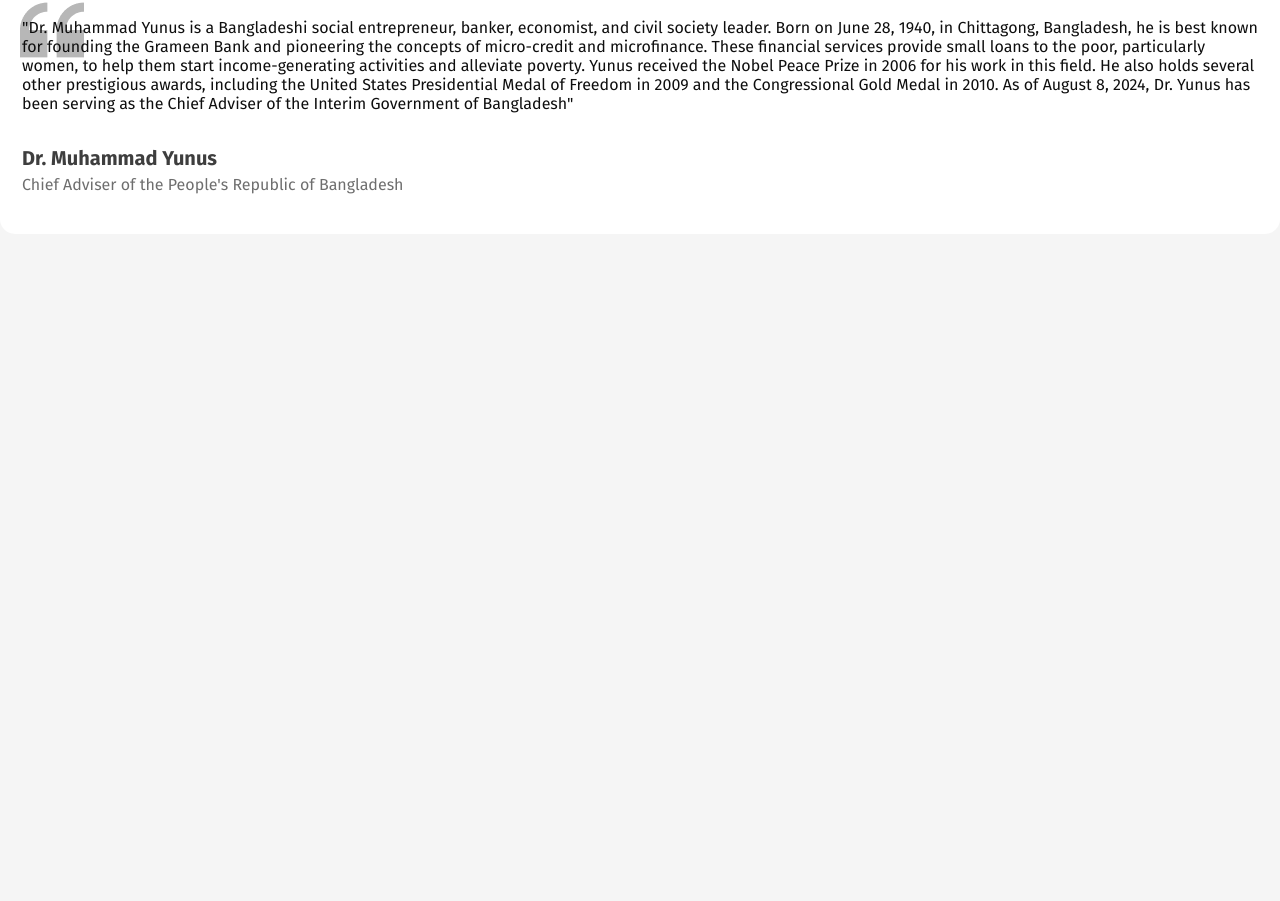
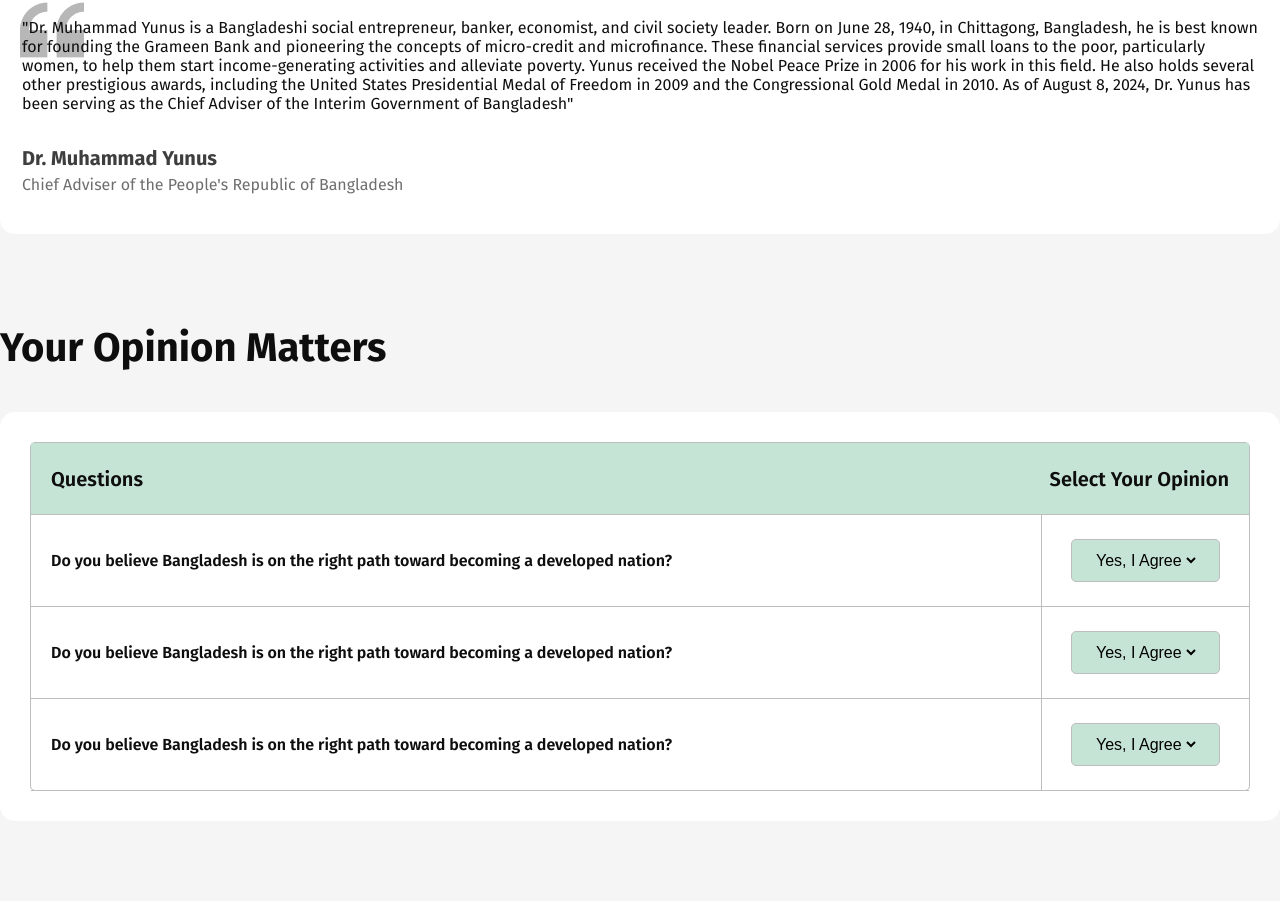
Before and after one commit to ahmedinfa/Batch_11-Assignment_01, a plain HTML site: page index.html in a window 1280 px wide. Shown: the part 1795-2696 px from the top of the page. Before the commit the page ends 2109 px from the top, so only its background shows below. Drawn offline with Linux system fonts and the light colour scheme.

Commit message:
add opinion section

```diff
--- a/index.html
+++ b/index.html
@@ -186,6 +186,76 @@
       </div>
     </section>
     <!-- The Vision of Future ends -->
+
+    <!-- Opinion Section -->
+    <section id="opinion">
+      <div class="container">
+        <!-- section heading -->
+        <div class="sec-heading">
+          <h2 class="fira-sans-bold">Your Opinion Matters</h2>
+        </div>
+
+        <!-- opinion container -->
+        <div class="opinion-container">
+          <div class="content-wrapper">
+            <div class="headings">
+              <h4 class="fira-sans-semibold">Questions</h4>
+              <h4 class="fira-sans-semibold">Select Your Opinion</h4>
+            </div>
+            <div class="opinion-item">
+              <div class="left">
+                <h4 class="fira-sans-semibold">
+                  Do you believe Bangladesh is on the right path toward becoming
+                  a developed nation?
+                </h4>
+              </div>
+              <div class="right">
+                <div class="btn">
+                  <select name="" id="">
+                    <option value="Yes, I Agree" selected>Yes, I Agree</option>
+                    <option value="Not Agree">Not Agree</option>
+                  </select>
+                </div>
+              </div>
+            </div>
+            <div class="opinion-item">
+              <div class="left">
+                <h4 class="fira-sans-semibold">
+                  Do you believe Bangladesh is on the right path toward becoming
+                  a developed nation?
+                </h4>
+              </div>
+              <div class="right">
+                <div class="btn">
+                  <select name="" id="">
+                    <option value="Yes, I Agree" selected>Yes, I Agree</option>
+                    <option value="Not Agree">Not Agree</option>
+                  </select>
+                </div>
+              </div>
+            </div>
+            <div class="opinion-item">
+              <div class="left">
+                <h4 class="fira-sans-semibold">
+                  Do you believe Bangladesh is on the right path toward becoming
+                  a developed nation?
+                </h4>
+              </div>
+              <div class="right">
+                <div class="btn">
+                  <select name="" id="">
+                    <option value="Yes, I Agree" selected>Yes, I Agree</option>
+                    <option value="Not Agree">Not Agree</option>
+                  </select>
+                </div>
+              </div>
+            </div>
+          </div>
+        </div>
+      </div>
+    </section>
+    <!-- Opinion Section ends -->
+
     <!-- MAIN SECTION ENDS -->
   </body>
 </html>
--- a/style.css
+++ b/style.css
@@ -95,7 +95,7 @@ a {
 }
 
 .btn:hover {
-  background-color: rgba(0, 106, 80, 0.9);
+  background-color: rgba(0, 106, 80, 0.8);
 }
 
 .container {
@@ -361,4 +361,102 @@ nav a:hover {
   margin-top: 5px;
 }
 /* the vision of future ends */
+
+/* Opinion section styles */
+#opinion {
+  width: 100%;
+  height: fit-content;
+  padding: 10px 0 80px 0;
+}
+
+#opinion .opinion-container {
+  margin-top: 40px;
+  width: 100%;
+  height: 409px;
+  padding: 30px;
+  background-color: #fff;
+  border-radius: 15px;
+}
+
+#opinion .opinion-container .content-wrapper {
+  width: 100%;
+  height: 100%;
+  border: 1px solid #bdbdbd;
+  border-radius: 5px;
+}
+
+#opinion .opinion-container .content-wrapper .headings {
+  width: 100%;
+  height: 72px;
+  padding: 0 20px;
+  display: flex;
+  justify-content: space-between;
+  align-items: center;
+  background-color: #c6e4d6;
+  border-bottom: 1px solid #bdbdbd;
+}
+
+#opinion .opinion-container .content-wrapper .headings h4 {
+  font-size: 20px;
+}
+
+#opinion .opinion-container .content-wrapper .opinion-item {
+  width: 100%;
+  height: 92px;
+  /* padding: 0 20px; */
+  display: flex;
+  justify-content: space-between;
+  align-items: center;
+  border-bottom: 1px solid #bdbdbd;
+}
+
+#opinion .opinion-container .content-wrapper .opinion-item .left {
+  width: 83%;
+  height: 100%;
+  padding-left: 20px;
+  display: flex;
+  align-items: center;
+  border-right: 1px solid #bdbdbd;
+}
+
+#opinion .opinion-container .content-wrapper .opinion-item .left h4 {
+  font-size: 16px;
+}
+
+#opinion .opinion-container .content-wrapper .opinion-item .right {
+  width: 17%;
+  height: 100%;
+  display: flex;
+  justify-content: center;
+  align-items: center;
+}
+
+#opinion .opinion-container .content-wrapper .opinion-item .right .btn {
+  width: fit-content;
+  height: fit-content;
+  padding: 10px 20px;
+  border-radius: 5px;
+  border: 1px solid #bdbdbd;
+  background-color: #c6e4d6;
+}
+
+#opinion .opinion-container .content-wrapper .opinion-item .right .btn select {
+  font-size: 16px;
+  background-color: transparent;
+  border: none;
+  outline: none;
+  cursor: pointer;
+}
+
+#opinion
+  .opinion-container
+  .content-wrapper
+  .opinion-item
+  .right
+  .btn
+  select
+  option {
+  background-color: #c6e4d6;
+}
+/* Opinion section styles ends */
 /* MAIN SECTION STYLES ENDS */
```
